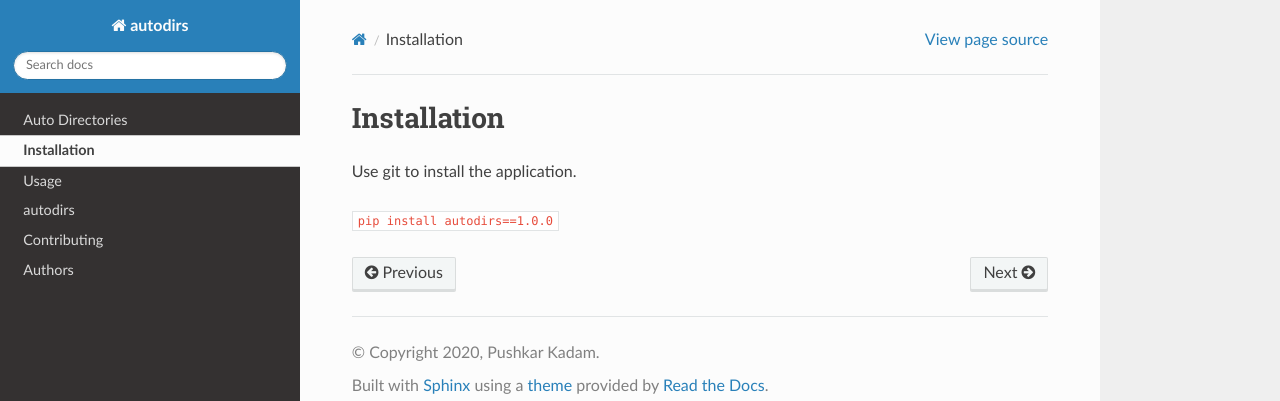
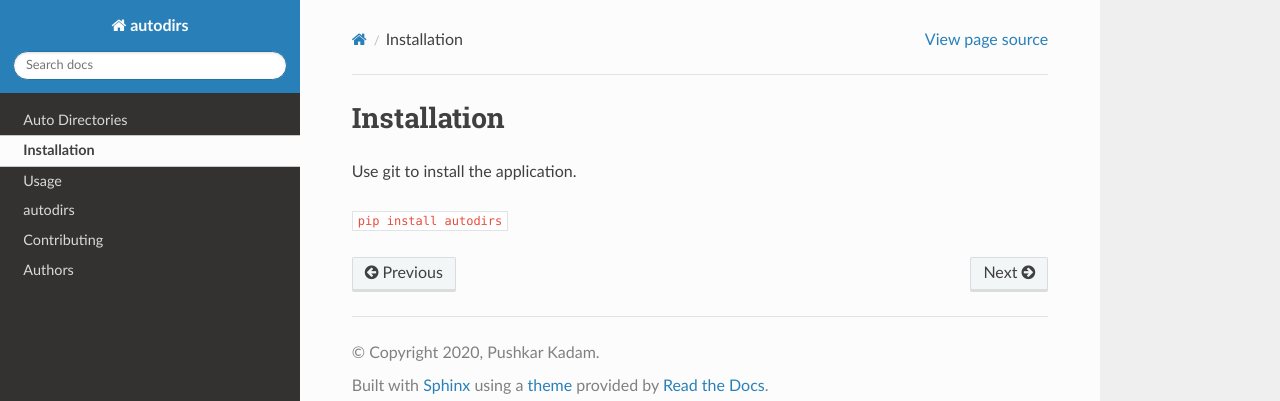
Before and after one commit to pushkarkadam/autodirs, a Sphinx documentation site: the page built from docs/source/installation.rst, in a window 1280 px wide. Shown: the top 401 px of the page. Built offline with Sphinx 7.4.7 and the Read the Docs theme 2.0.0, drawn with Linux system fonts in a browser that asks for light colours.

Commit message:
Readme updated.

```diff
--- a/README.rst
+++ b/README.rst
@@ -12,7 +12,7 @@ Auto Directories
    :alt: Documentation Status
 
 .. |PyPI| image:: https://img.shields.io/pypi/v/autodirs.svg
-   :target: https://pypi.org/project/autodirs/1.0.0/
+   :target: https://pypi.org/project/autodirs/
 
 A python project to automatically generate directories and sub-directories.
 
@@ -28,7 +28,7 @@ Installation
 
 Install autodirs by running:
 
-``pip install autodirs==1.0.0``
+``pip install autodirs``
 
 License
 -------
--- a/docs/source/installation.rst
+++ b/docs/source/installation.rst
@@ -4,4 +4,4 @@ Installation
 
 Use git to install the application.
 
-``pip install autodirs==1.0.0``
+``pip install autodirs``
--- a/setup.py
+++ b/setup.py
@@ -5,7 +5,7 @@ with open("README.rst", "r") as fh:
 
 setuptools.setup(
     name="autodirs",
-    version="1.0.1",
+    version="1.0.2",
     author="Pushkar Kadam",
     author_email="pushkarkadam17@outlook.com",
     description="A python project to automatically generate directories and sub-directories",
```
